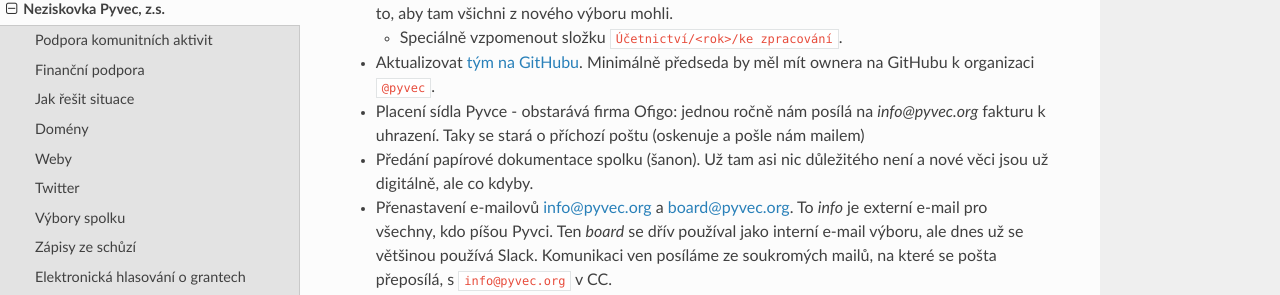
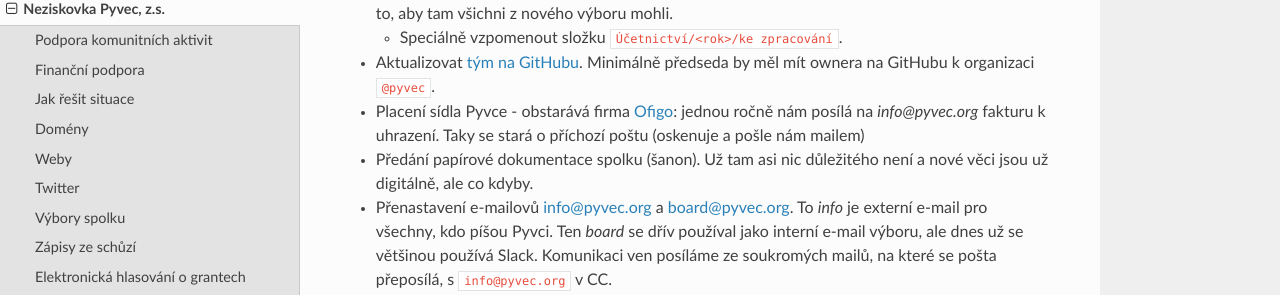
Before and after one commit to pyvec/docs.pyvec.org, a Sphinx documentation site: the page built from docs/operations/elections.rst, in a window 1280 px wide and 900 px high, scrolled down 2765 px. Shown: the part 200-495 px from the top of the window. Built offline with Sphinx 7.4.7 and the Read the Docs theme 3.1.0, drawn with Linux system fonts in a browser that asks for light colours; cross-references to code outside the pages are shown as plain code; some of the changed lines change nothing that is shown.

Commit message:
add link

```diff
--- a/docs/operations/elections.rst
+++ b/docs/operations/elections.rst
@@ -96,7 +96,7 @@ Tento seznam je potřeba průběžně aktualizovat a dokumentovat během toho, j
   - Speciálně vzpomenout složku ``Účetnictví/<rok>/ke zpracování``.
 
 - Aktualizovat `tým na GitHubu <https://github.com/orgs/pyvec/teams/board>`_. Minimálně předseda by měl mít ownera na GitHubu k organizaci ``@pyvec``.
-- Placení sídla Pyvce - obstarává firma Ofigo: jednou ročně nám posílá na `info@pyvec.org` fakturu k uhrazení. Taky se stará o příchozí poštu (oskenuje a pošle nám mailem)
+- Placení sídla Pyvce - obstarává firma `Ofigo <https://www.ofigo.cz/>`_: jednou ročně nám posílá na `info@pyvec.org` fakturu k uhrazení. Taky se stará o příchozí poštu (oskenuje a pošle nám mailem)
 - Předání papírové dokumentace spolku (šanon). Už tam asi nic důležitého není a nové věci jsou už digitálně, ale co kdyby.
 - Přenastavení e-mailovů info@pyvec.org a board@pyvec.org. To *info* je externí e-mail pro všechny, kdo píšou Pyvci. Ten *board* se dřív používal jako interní e-mail výboru, ale dnes už se většinou používá Slack. Komunikaci ven posíláme ze soukromých mailů, na které se pošta přeposílá, s ``info@pyvec.org`` v CC.
 - Nový výbor by si měl na Slacku vytvořit svůj privátní kanál, např. :slack:`#pyvec-board-2022-2025`. Každý výbor má svůj, v názvu má roky funkčního období.
```
